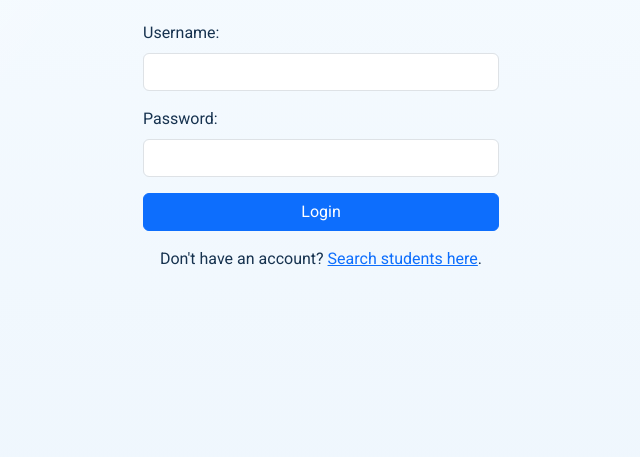
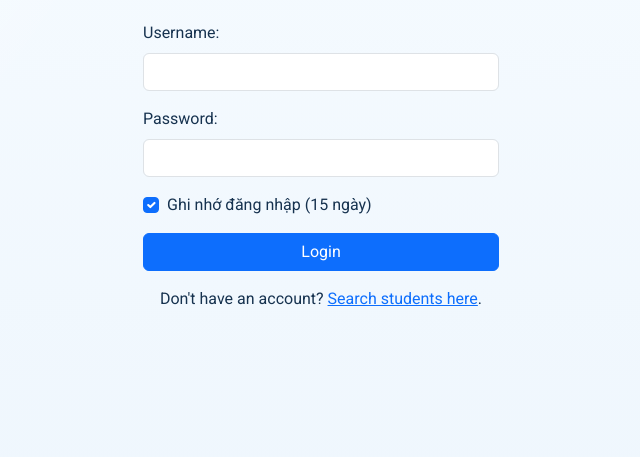
Before and after one commit to thiennv57/attendance_system_tienganh, a Flask app: page /login in a window 1280 px wide. Shown: the part 213-670 px from the top of the page, without its empty margins (319-959 px from the left). Run offline with Flask 3, Linux system fonts and the light colour scheme.

Commit message:
Them tinh nang ghi nho dang nhap

```diff
--- a/app.py
+++ b/app.py
@@ -324,6 +324,10 @@ app.config['SQLALCHEMY_BINDS'] = {
 }
 print(f"SQLALCHEMY_BINDS: {app.config['SQLALCHEMY_BINDS']}")
 app.config['UPLOAD_FOLDER'] = 'uploads'
+# Ghi nhớ đăng nhập trong 15 ngày
+app.config['REMEMBER_COOKIE_DURATION'] = timedelta(days=15)
+app.config['REMEMBER_COOKIE_HTTPONLY'] = True
+app.config['REMEMBER_COOKIE_SAMESITE'] = 'Lax'
 
 if not os.path.exists(app.config['UPLOAD_FOLDER']):
     os.makedirs(app.config['UPLOAD_FOLDER'])
@@ -407,7 +411,8 @@ def login():
         user = db.session.query(User).filter_by(username=username).first()
 
         if user and check_password_hash(user.password, password):
-            login_user(user)
+            remember = request.form.get('remember') == 'on'
+            login_user(user, remember=remember)
             return redirect(url_for('dashboard'))
         flash('Invalid username or password', 'danger')
     return render_template('login.html')
--- a/templates/login.html
+++ b/templates/login.html
@@ -13,6 +13,10 @@
                 <label for="password" class="form-label">Password:</label>
                 <input type="password" id="password" name="password" class="form-control" required>
             </div>
+            <div class="mb-3 form-check">
+                <input type="checkbox" id="remember" name="remember" class="form-check-input" checked>
+                <label for="remember" class="form-check-label">Ghi nhớ đăng nhập (15 ngày)</label>
+            </div>
             <button type="submit" class="btn btn-primary w-100">Login</button> {# btn, btn-primary, w-100 để nút chiếm toàn bộ chiều rộng #}
         </form>
         <p class="mt-3 text-center">Don't have an account? <a href="{{ url_for('student_lookup') }}">Search students here</a>.</p> {# mt-3 tạo khoảng cách trên, liên kết đã được đổi hướng #}
```
